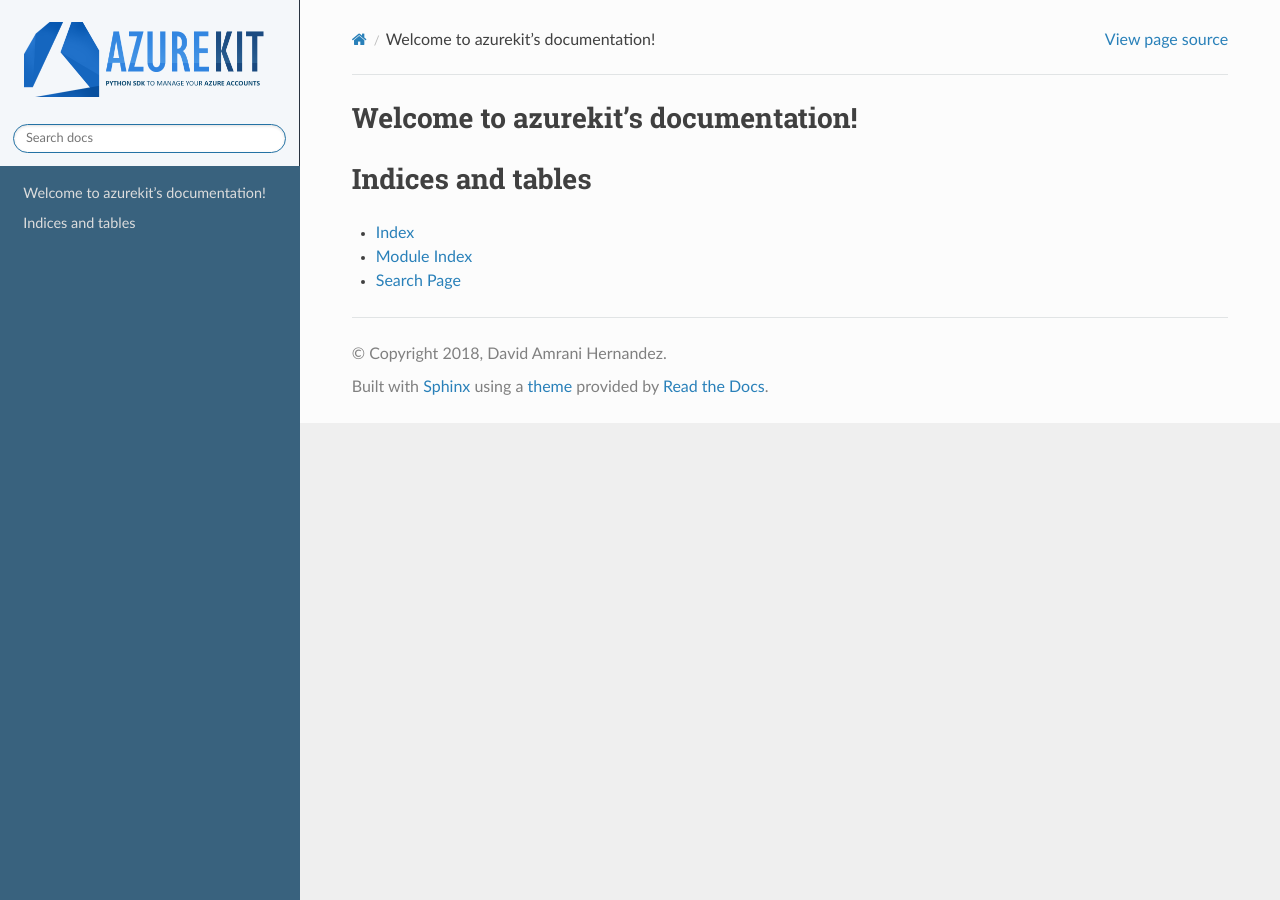
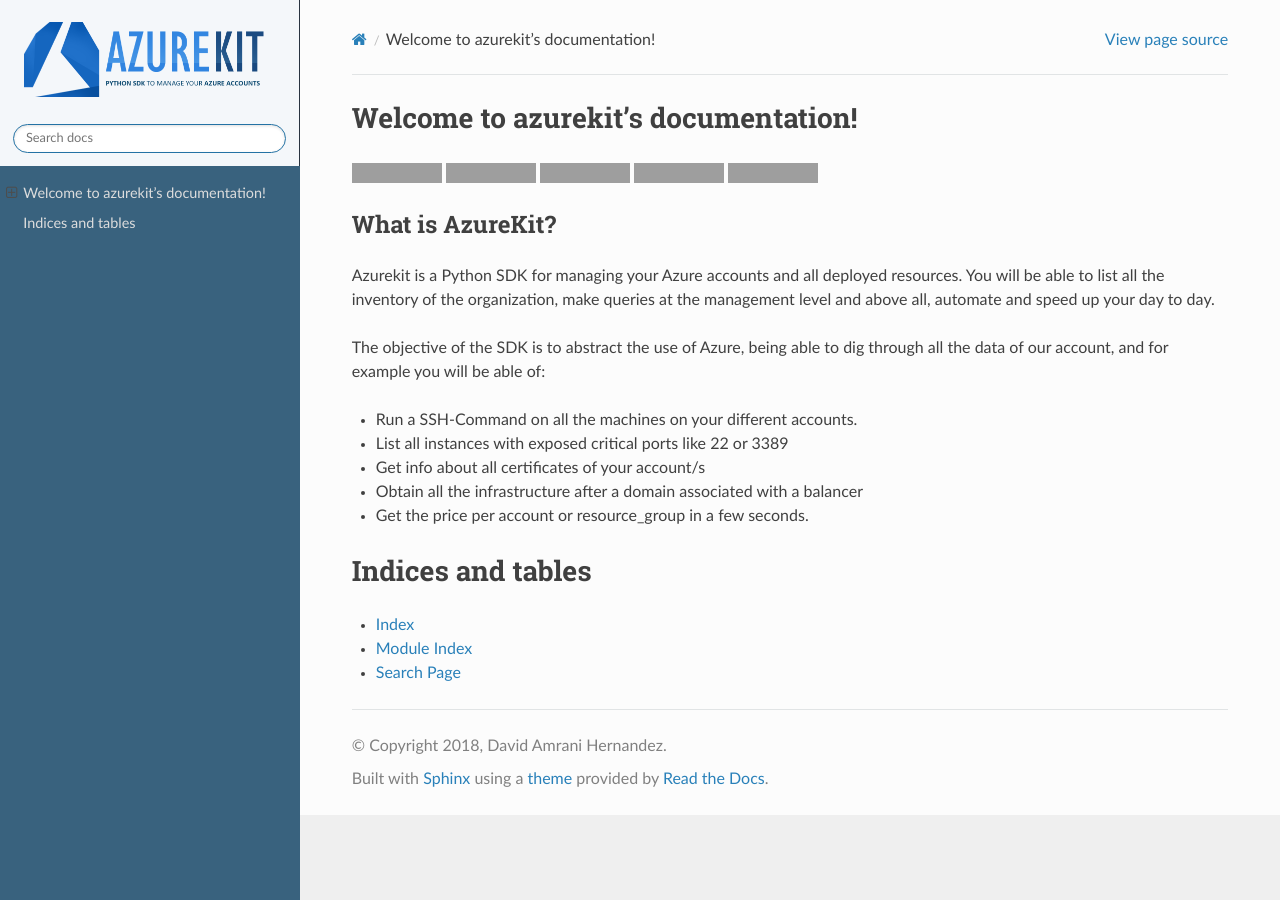
Before and after one commit to davidmoremad/azurekit, a Sphinx documentation site: the page built from docs/source/index.rst, in a window 1280 px wide. Built offline with Sphinx 7.4.7 and the Read the Docs theme 2.0.0, drawn with Linux system fonts in a browser that asks for light colours; grey boxes are pictures that could not be loaded.

Commit message:
Documentation

```diff
--- a/docs/source/index.rst
+++ b/docs/source/index.rst
@@ -11,6 +11,43 @@
    :caption: Contents:
 
 
+|Docs| |Version| |Pypi| |Codacy| |Coverage|
+
+
+.. |Docs| image:: https://readthedocs.org/projects/azurekit/badge/?version=latest
+   :target: http://azurekit.readthedocs.io/en/latest/?badge=latest
+   :alt: Read the Docs
+.. |Version| image:: https://img.shields.io/pypi/pyversions/azurekit.svg
+   :target: https://pypi.org/project/azurekit/
+   :alt: PyPI - Python Version
+.. |Pypi| image:: http://img.shields.io/pypi/v/azurekit.svg?style=flat
+    :target: https://pypi.python.org/pypi/azurekit/
+    :alt: Package Version
+.. |Codacy| image:: https://api.codacy.com/project/badge/Grade/771dc538da464b5ea35df936bc4fe29e
+    :target: https://www.codacy.com/app/davidmoremad/azurekit?utm_source=github.com&amp;utm_medium=referral&amp;utm_content=davidmoremad/azurekit&amp;utm_campaign=Badge_Grade
+    :alt: Codacy
+.. |Coverage| image:: https://api.codacy.com/project/badge/Coverage/771dc538da464b5ea35df936bc4fe29e
+    :target: https://www.codacy.com/app/davidmoremad/azurekit?utm_source=github.com&amp;utm_medium=referral&amp;utm_content=davidmoremad/azurekit&amp;utm_campaign=Badge_Coverage
+    :alt: Coverage
+
+
+*****************
+What is AzureKit?
+*****************
+
+Azurekit is a Python SDK for managing your Azure accounts and all deployed resources.
+You will be able to list all the inventory of the organization,
+make queries at the management level and above all, automate and speed up your day to day.
+
+The objective of the SDK is to abstract the use of Azure, being able to dig through all the data of our account,
+and for example you will be able of:
+
+* Run a SSH-Command on all the machines on your different accounts.
+* List all instances with exposed critical ports like 22 or 3389
+* Get info about all certificates of your account/s
+* Obtain all the infrastructure after a domain associated with a balancer
+* Get the price per account or resource_group in a few seconds.
+
 
 Indices and tables
 ==================
--- a/requirements-dev.txt
+++ b/requirements-dev.txt
@@ -10,3 +10,5 @@
 
 # Documentation
 Sphinx==1.5.1
+sphinx_rtd_theme
+sphinxcontrib.napoleon
```
Also changed, not shown: README.rst (+20 -0 lines), 1 other file.
